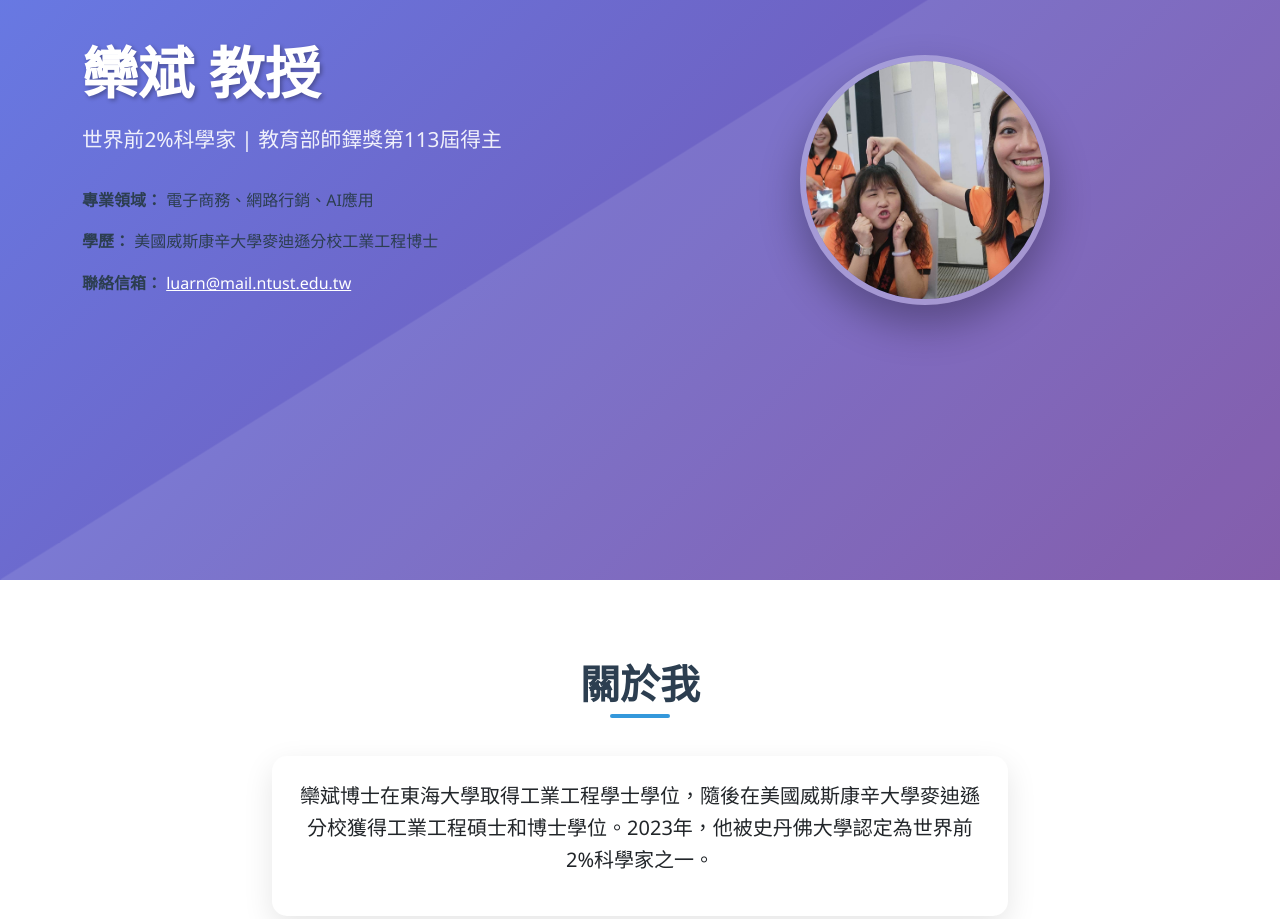
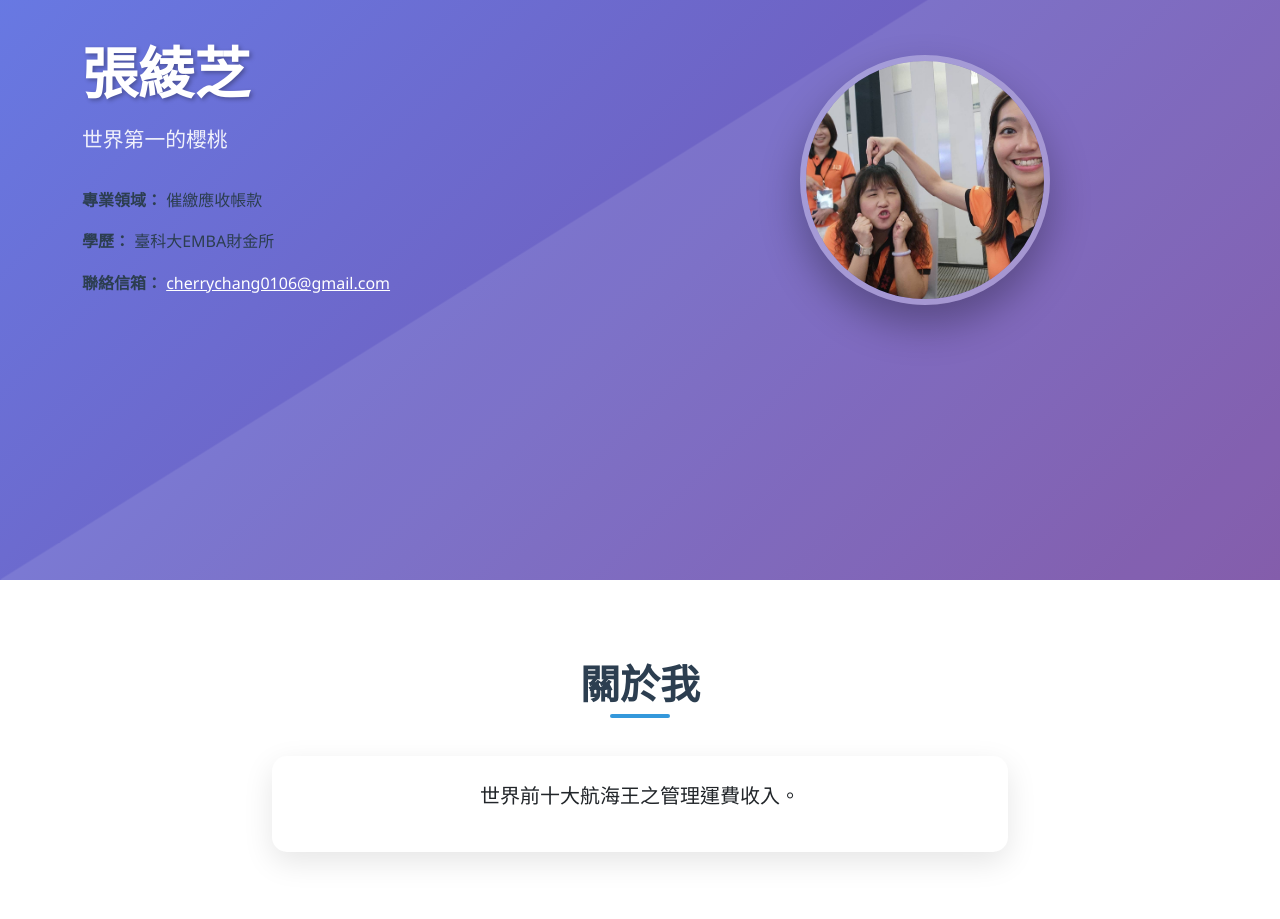
Before and after one commit to cherrychang0106/cherrychang0106.github.io, a plain HTML site: page index.html in a window 1280 px wide. Shown: the part 220-1139 px from the top of the page. Drawn offline with nearby package versions, Linux system fonts and the light colour scheme.

Commit message:
Add files via upload

```diff
--- a/index.html
+++ b/index.html
@@ -156,12 +156,12 @@
     <script>
         // ====== 使用者資料區域 - 請修改以下內容 ======
         const profileData = {
-            name: "欒斌 教授",
-            title: "世界前2%科學家 | 教育部師鐸獎第113屆得主",
-            expertise: "電子商務、網路行銷、AI應用",
-            education: "美國威斯康辛大學麥迪遜分校工業工程博士",
-            email: "luarn@mail.ntust.edu.tw",
-            about: "欒斌博士在東海大學取得工業工程學士學位，隨後在美國威斯康辛大學麥迪遜分校獲得工業工程碩士和博士學位。2023年，他被史丹佛大學認定為世界前2%科學家之一。",
+            name: "張綾芝",
+            title: "世界第一的櫻桃",
+            expertise: "催繳應收帳款",
+            education: "臺科大EMBA財金所",
+            email: "cherrychang0106@gmail.com",
+            about: "世界前十大航海王之管理運費收入。",
             contactEmail: "luarn@mail.ntust.edu.tw",
             phone: "886-2-2737-6754",
             location: "研究室: T2-409<br>國立臺灣科技大學"
```
